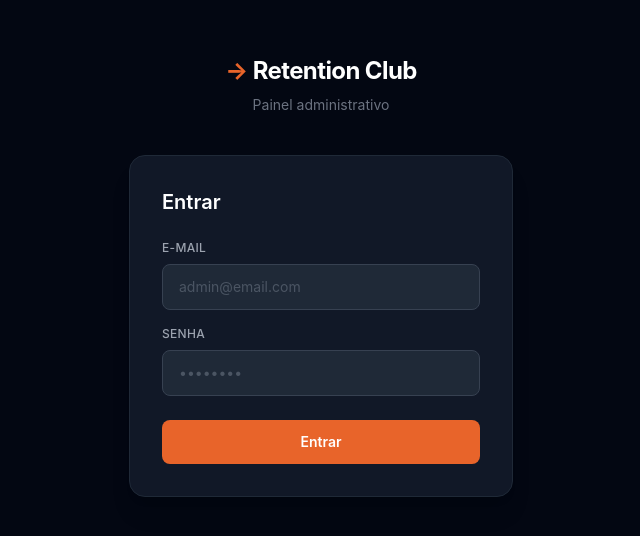
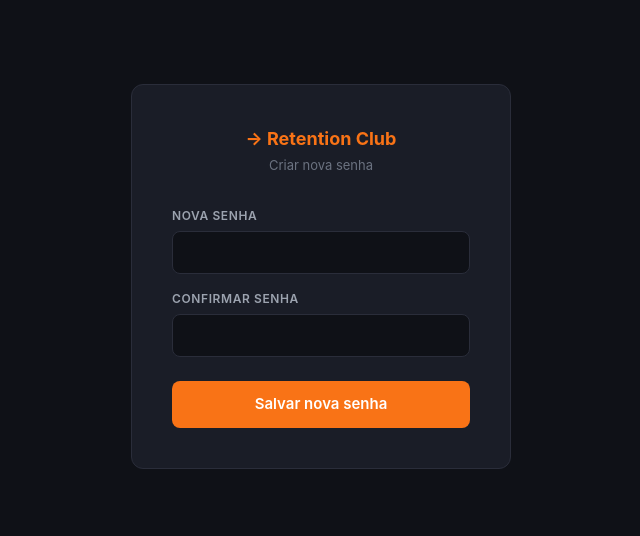
Before and after one commit to muhamidmatheus268-alt/retention-club, a React (Vite) app: page /reset-password in a window 1280 px wide. Before the commit this address led to /login. Shown: the part 124-660 px from the top of the page, without its empty margins (319-959 px from the left). Built offline with nearby package versions, Linux system fonts and the light colour scheme.

Commit message:
add reset password page

```diff
--- a/src/App.jsx
+++ b/src/App.jsx
@@ -13,6 +13,7 @@
 import Acompanhamento from './pages/Acompanhamento'
 import CentralContas from './pages/CentralContas'
 import Pesquisas from './pages/Pesquisas'
+import ResetPassword from './pages/ResetPassword'
 
 function RootRedirect() {
   const { session, loading } = useAuth()
@@ -31,6 +32,7 @@
         <Routes>
           <Route path="/" element={<RootRedirect />} />
           <Route path="/login" element={<Login />} />
+          <Route path="/reset-password" element={<ResetPassword />} />
           <Route path="/admin" element={<P><AdminDashboard /></P>} />
           <Route path="/admin/calendar/:slug"       element={<P><AdminCalendar /></P>} />
           <Route path="/admin/diagnostico/:slug"    element={<P><Diagnostico /></P>} />
--- /dev/null
+++ b/src/pages/ResetPassword.jsx
@@ -0,0 +1,80 @@
+import { useState } from 'react'
+import { supabase } from '../lib/supabase'
+import { useNavigate } from 'react-router-dom'
+
+export default function ResetPassword() {
+  const [password, setPassword] = useState('')
+  const [confirm, setConfirm] = useState('')
+  const [loading, setLoading] = useState(false)
+  const [error, setError] = useState('')
+  const [success, setSuccess] = useState(false)
+  const navigate = useNavigate()
+
+  async function handleSubmit(e) {
+    e.preventDefault()
+    if (password !== confirm) { setError('As senhas não coincidem.'); return }
+    if (password.length < 6) { setError('Senha deve ter pelo menos 6 caracteres.'); return }
+    setLoading(true)
+    setError('')
+    const { error } = await supabase.auth.updateUser({ password })
+    if (error) { setError(error.message); setLoading(false); return }
+    setSuccess(true)
+    setTimeout(() => navigate('/login'), 2000)
+  }
+
+  return (
+    <div style={{ minHeight: '100vh', background: '#0f1117', display: 'flex', alignItems: 'center', justifyContent: 'center' }}>
+      <div style={{ background: '#1a1d27', border: '1px solid #2a2d3a', borderRadius: 12, padding: 40, width: 380 }}>
+        <div style={{ textAlign: 'center', marginBottom: 32 }}>
+          <div style={{ color: '#f97316', fontWeight: 700, fontSize: 18 }}>→ Retention Club</div>
+          <div style={{ color: '#6b7280', fontSize: 13, marginTop: 4 }}>Criar nova senha</div>
+        </div>
+
+        {success ? (
+          <div style={{ color: '#22c55e', textAlign: 'center', fontSize: 15 }}>
+            ✓ Senha alterada com sucesso! Redirecionando...
+          </div>
+        ) : (
+          <form onSubmit={handleSubmit}>
+            {error && (
+              <div style={{ background: '#ef444420', border: '1px solid #ef4444', borderRadius: 8, padding: '10px 14px', color: '#ef4444', fontSize: 13, marginBottom: 16 }}>
+                {error}
+              </div>
+            )}
+            <div style={{ marginBottom: 16 }}>
+              <label style={{ display: 'block', color: '#9ca3af', fontSize: 12, fontWeight: 600, marginBottom: 6, textTransform: 'uppercase', letterSpacing: '0.05em' }}>
+                Nova Senha
+              </label>
+              <input
+                type="password"
+                value={password}
+                onChange={e => setPassword(e.target.value)}
+                required
+                style={{ width: '100%', background: '#0f1117', border: '1px solid #2a2d3a', borderRadius: 8, padding: '10px 14px', color: '#f9fafb', fontSize: 14, outline: 'none', boxSizing: 'border-box' }}
+              />
+            </div>
+            <div style={{ marginBottom: 24 }}>
+              <label style={{ display: 'block', color: '#9ca3af', fontSize: 12, fontWeight: 600, marginBottom: 6, textTransform: 'uppercase', letterSpacing: '0.05em' }}>
+                Confirmar Senha
+              </label>
+              <input
+                type="password"
+                value={confirm}
+                onChange={e => setConfirm(e.target.value)}
+                required
+                style={{ width: '100%', background: '#0f1117', border: '1px solid #2a2d3a', borderRadius: 8, padding: '10px 14px', color: '#f9fafb', fontSize: 14, outline: 'none', boxSizing: 'border-box' }}
+              />
+            </div>
+            <button
+              type="submit"
+              disabled={loading}
+              style={{ width: '100%', background: '#f97316', color: '#fff', border: 'none', borderRadius: 8, padding: '12px', fontWeight: 600, fontSize: 15, cursor: loading ? 'not-allowed' : 'pointer', opacity: loading ? 0.7 : 1 }}
+            >
+              {loading ? 'Salvando...' : 'Salvar nova senha'}
+            </button>
+          </form>
+        )}
+      </div>
+    </div>
+  )
+}
```
